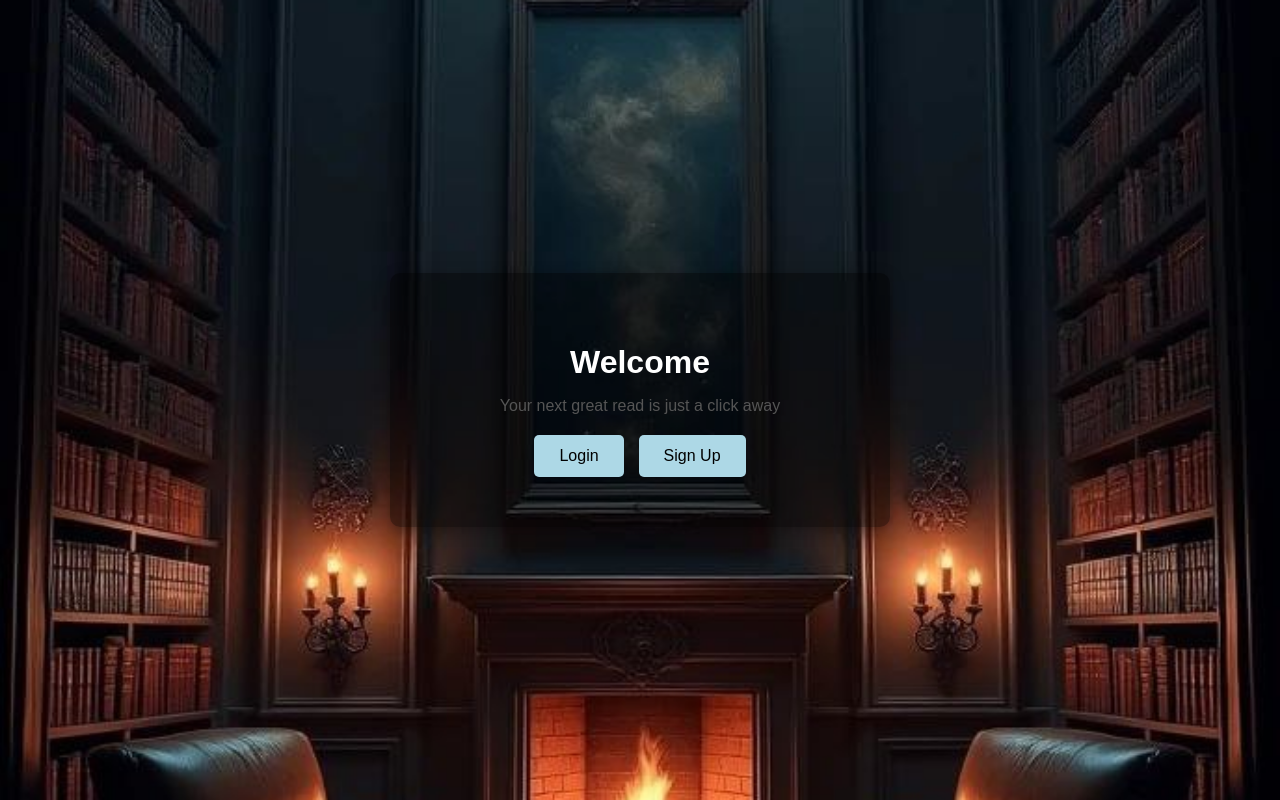
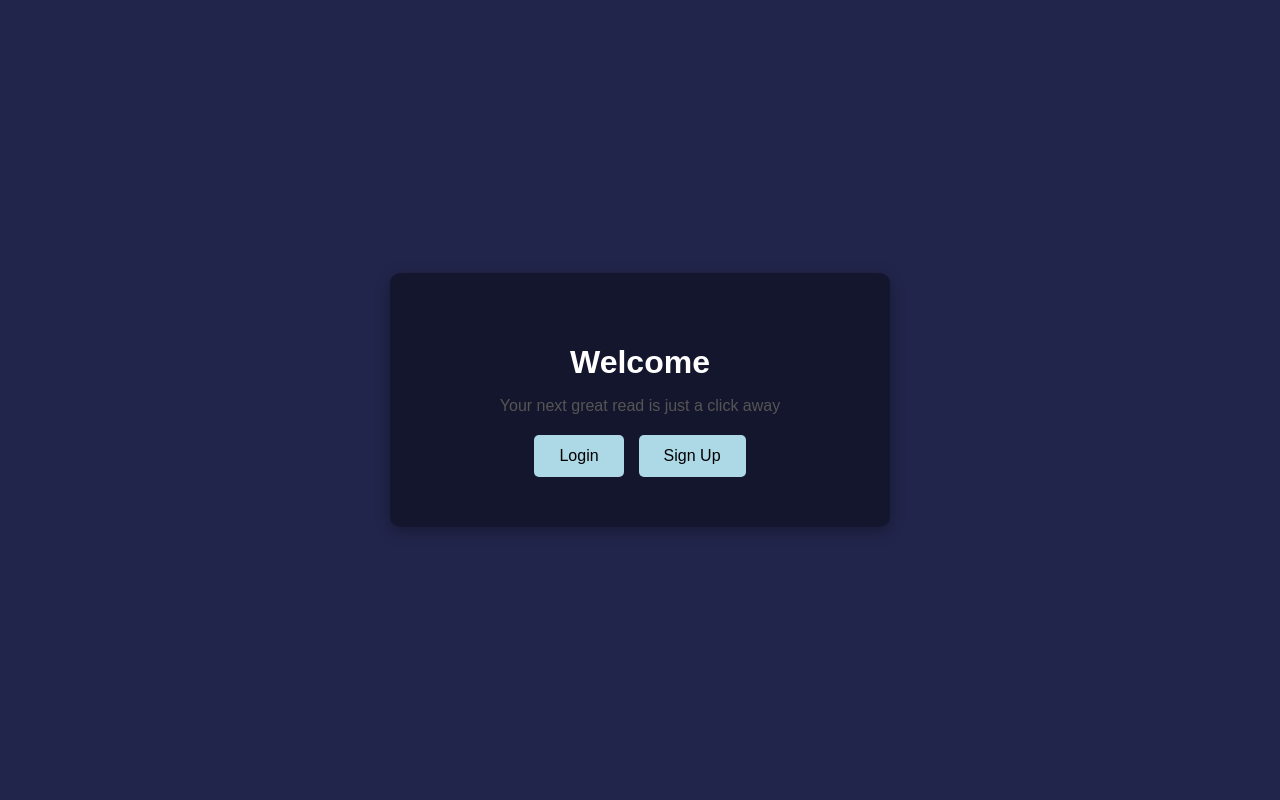
Before and after one commit to SIFENAFEW/nsbs, a PHP site: page /first.html in a window 1280 px wide. Run offline with PHP 8.4, Linux system fonts and the light colour scheme.

Commit message:
0sd????????????////////////////////////////////////////////////////////////////////////////////////////////////////////////////////////////////////////////////////////////////////////'''''''''''''''''''''''''''''''''''''''''''''''''''''''''''''''''''''''''''''''''''''''''''''''''''''''''''''''''''''''''''''''''''''''''''''''''''''''''''''''''''''''''''''''''''''''''''''''''''''''''''''''''''''''''''''''''''''''''''''''''''''''''''''''''''''''''''''''''''''''''''''''''''''''''''''''''''''''''''''''''''''''''''''''''''''''''''''''''''''''''''''''''''''''''''''''''''''''''''''''''''''''''''''''''''''''''''''''''''''''''''''''''''''''''''''''''''''''''''''''''''''''''''''''''''''''''''''''''''''''''''''''''''''''''''''''''''''''''''''''''''''''''''''''''''''''''''''''''''''''''''''''''''''''''''''''''''''''''''''''''''''''''''''''''''''''''''''''''''''''''''''''''''''''''''''''''''''''''''''''''''''''''''''''''''''''''''''''''''''''''''''''''''''''''''''''''''''''''''''''''''''''''''''''''''''''''''''''''''''''''''''''''''''''''''''''''''''''''''''''''''''''''''''''''''''''''''''''''''''''''''''''''''''''''''''''''''''''''''''''''''''''''''''''''''''''''''''''''''''''''''''''''''''''''''''''''''''''''''''''''''''''''''''''''''''''''''''''''''''''''''''''''''''''''''''''''''''''''''''''''''''''''''''''''''''''''''''''''''''''''''''''''''''''''''''''''''''''''''''''''''''''''''''''''''''''''''''''''''''''''''''''''''''''''''''''''''''''''''''''''''''''''''''''''''''''''''''''''''''''''''''''''''''''''''''''''''''''''''''''''''''''''''''''''''''''''''''''''''''''''''''''''''''''''''''''''''''''''''''''''''''''''''''''''''''''''''''''''''''''''''''''''''''''''''''''''''''''''''''''''''''''''''''''''''''''''''''''''''''''''''''''''''''''''''''''''''''''''''''''''''''''''''''''''''''''''''''''''''''''''''''''''''''''''''''''''''''''''''''''''''''''''''''''''''''''''''''''''''''''''''''''''''''''''''''''''''''''''''''''''''''''''''''''''''''''''''''''''''''''''''''''''''''''''''''''''''''''''
?'

```diff
--- a/first.css
+++ b/first.css
@@ -11,7 +11,6 @@ body {
     color: #fff;
 }
 body {
-    background-image: url('firstbackg.jpg');
     background-size: cover;
     background-position: center;
     background-repeat: no-repeat;
```
